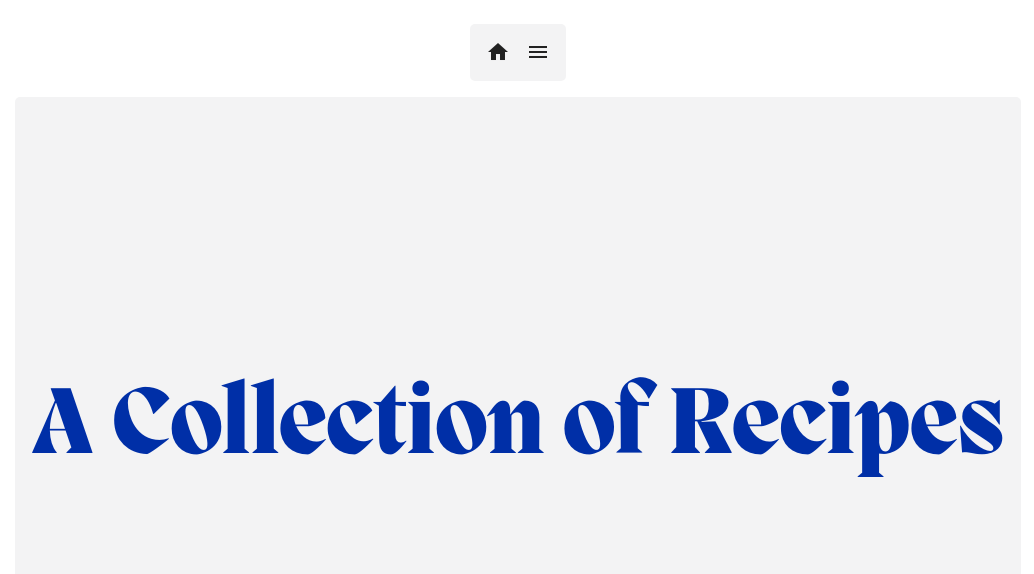
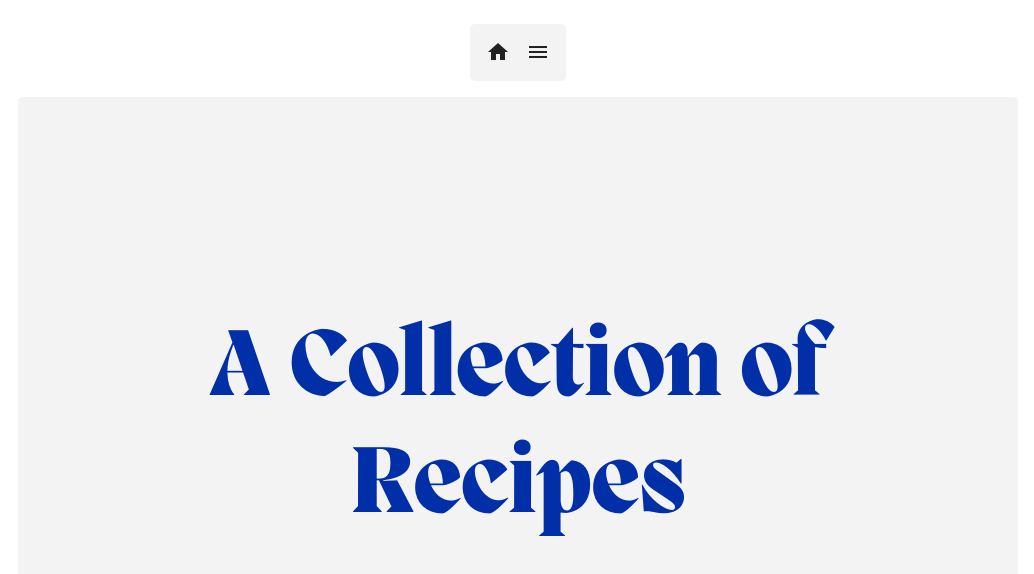
Before and after one commit to TatsutaScott/recipe_book, a Vue app: page / in a window 1280 px wide. Shown: the top 574 px of the page, without its empty margins (122-1156 px from the left). Built offline with nearby package versions, Linux system fonts and the light colour scheme.

Commit message:
corrected sizing issues

```diff
--- a/src/App.vue
+++ b/src/App.vue
@@ -20,5 +20,8 @@ import nav_comp from './components/nav_comp.vue'
   display: flex;
   flex-direction: column;
   border-radius: 5px;
+  max-width: 1000px;
+  width: auto;
 }
+
 </style>
```
